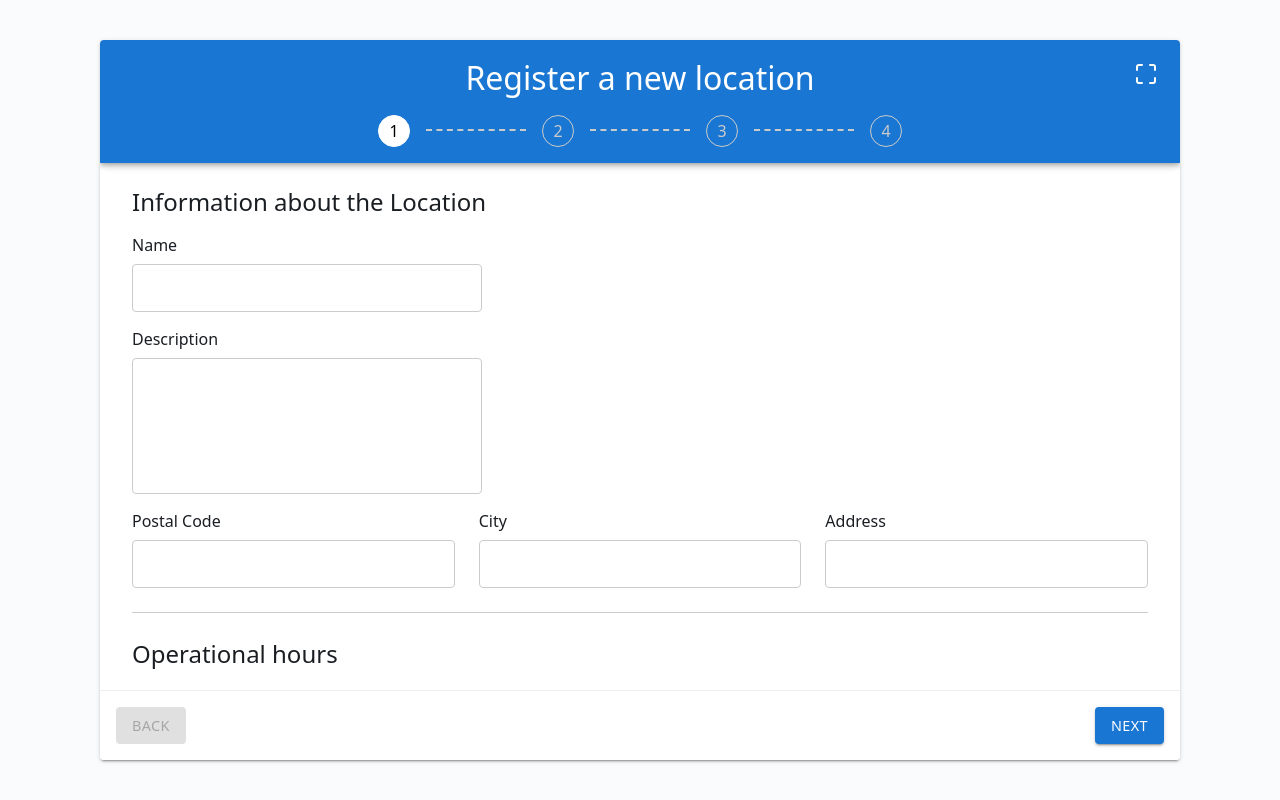
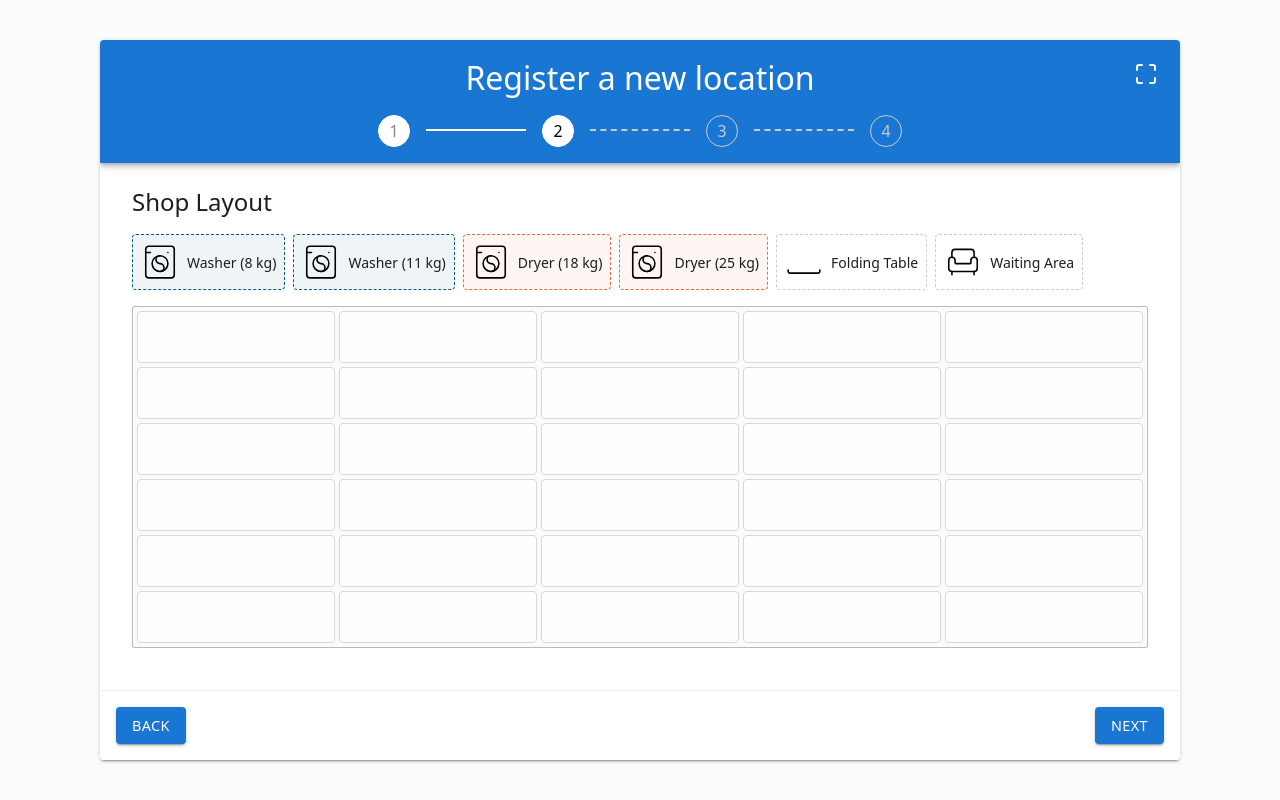
Before and after one commit to BalazsGyulai/ws2026-s17-r1-250, a React (Vite) app in the folder phase-2-src/: page / in a window 1280 px wide. Built offline with nearby package versions, Linux system fonts and the light colour scheme.

Commit message:
2.4.1 - items, drag multiple items, opacity, first machine beside wall validation

```diff
--- a/phase-2-src/src/App.jsx
+++ b/phase-2-src/src/App.jsx
@@ -4,9 +4,10 @@ import "./App.css";
 import Header from "./components/Header";
 import Footer from "./components/Footer";
 import Informations from "./pages/Informations";
+import ShopLayout from "./pages/ShopLayout";
 
 function App() {
-  const [steps, setSteps] = useState(0);
+  const [steps, setSteps] = useState(1);
 
   const changeStepsHandler = (val) => {
     setSteps(val);
@@ -18,7 +19,9 @@ function App() {
         <Header steps={steps} changeStepsHandler={changeStepsHandler} />
 
         <main className="main">
-          <Informations />
+          {steps == 0 ? <Informations /> : ""}
+          {steps == 1 ? <ShopLayout /> : ""}
+
           {/*
           <label className="cnr-label">
             <input type="checkbox" />
@@ -44,68 +47,7 @@ function App() {
 
           <hr />
 
-          <div className="dnd-row">
-            <div className="grid-item washer">
-              <img src="./assets/washing-machine.svg" alt="Washing Machine" />
-              <span>Washer (11 kg)</span>
-            </div>
-            <div className="grid-item dryer">
-              <img src="./assets/washing-machine.svg" alt="Drying Machine" />
-              <span>Dryer (25 kg)</span>
-            </div>
-            <div className="grid-item">
-              <img src="./assets/armchair.svg" alt="Waiting Area" />
-              <span>Waiting Area</span>
-            </div>
-            <div className="grid-item">
-              <img src="./assets/space.svg" alt="Folding Tables" />
-              <span>Folding Table</span>
-            </div>
-          </div>
 
-          <div className="grid">
-            <div className="grid-item empty"></div>
-            <div className="grid-item wall">
-              <span>Wall</span>
-            </div>
-            <div className="grid-item washer">
-              <img src="./assets/washing-machine.svg" alt="Washing Machine" />
-              <span>Washer (11 kg)</span>
-            </div>
-            <div className="grid-item dryer">
-              <img src="./assets/washing-machine.svg" alt="Drying Machine" />
-              <span>Dryer (25 kg)</span>
-            </div>
-            <div className="grid-item dryer">
-              <img src="./assets/washing-machine.svg" alt="Drying Machine" />
-              <span>Dryer (25 kg)</span>
-            </div>
-            <div className="grid-item entrance"></div>
-            <div className="grid-item empty"></div>
-            <div className="grid-item empty"></div>
-            <div className="grid-item empty"></div>
-            <div className="grid-item empty"></div>
-            <div className="grid-item empty"></div>
-            <div className="grid-item empty"></div>
-            <div className="grid-item empty"></div>
-            <div className="grid-item empty"></div>
-            <div className="grid-item empty"></div>
-            <div className="grid-item empty"></div>
-            <div className="grid-item empty"></div>
-            <div className="grid-item empty"></div>
-            <div className="grid-item empty"></div>
-            <div className="grid-item empty"></div>
-            <div className="grid-item empty"></div>
-            <div className="grid-item empty"></div>
-            <div className="grid-item empty"></div>
-            <div className="grid-item empty"></div>
-            <div className="grid-item empty"></div>
-            <div className="grid-item empty"></div>
-            <div className="grid-item empty"></div>
-            <div className="grid-item empty"></div>
-            <div className="grid-item empty"></div>
-            <div className="grid-item empty"></div>
-          </div>
 
           <hr />
 
--- /dev/null
+++ b/phase-2-src/src/pages/ShopLayout.jsx
@@ -0,0 +1,203 @@
+import React, { useState } from "react";
+import washingMachine from "../assets/washing-machine.svg";
+import space from "../assets/space.svg";
+import armchair from "../assets/armchair.svg";
+
+const ShopLayout = () => {
+  const [map_layout, setMap_layout] = useState([
+    [null, null, null, null, null],
+    [null, null, null, null, null],
+    [null, null, "wall", null, null],
+    [null, null, null, null, null],
+    [null, null, null, null, null],
+    [null, null, null, null, null]
+  ]);
+  let dragElement = null;
+  let dragEnter = { x: null, y: null };
+
+  const DrawGrid = () => {
+    let GRID_MAP = [];
+
+    for (let y = 0; y < map_layout.length; y++) {
+      let row = [];
+
+      for (let x = 0; x < map_layout[y].length; x++) {
+        row.push(map_layout[y][x]);
+      }
+
+      GRID_MAP.push(row);
+    }
+
+    return GRID_MAP.map((row, y) =>
+      row.map((column, x) => (
+        <div
+          key={`${y}${x}`}
+          className="grid-item empty"
+          onDragEnter={(e) => dragEnterHandler(e, x, y)}
+          onDragLeave={(e) => dragLeaveHandler(e)}
+          onDragOver={(e) => dragOverHandler(e)}
+        ></div>
+      ))
+    );
+  };
+
+  const dragStartHandler = (e, name) => {
+    dragElement = name;
+    console.log(dragElement);
+  };
+
+  const dragOverHandler = (e) => {
+    e.preventDefault();
+  };
+
+  const dragEnterHandler = (e, x, y) => {
+    e.preventDefault();
+    dragEnter.x = x;
+    dragEnter.y = y;
+
+    e.target.style.opacity = 0.25;
+
+    console.log(dragEnter);
+  };
+
+  const dragLeaveHandler = (e) => {
+    e.target.style.opacity = 0.75;
+    dragEnter.x = null;
+    dragEnter.y = null;
+  };
+
+  const dragEndHandler = () => {
+    if (dragEnter.x != null && dragEnter.y != null) {
+      let nextMap_Layout = [];
+      for (let y = 0; y < map_layout.length; y++) {
+        let row = [];
+
+        for (let x = 0; x < map_layout[y].length; x++) {
+          if (x == dragEnter.x && y == dragEnter.y) {
+            if (isThereWallBesideMe()) {
+              row.push(dragElement);
+            } else {
+              row.push(map_layout[y][x]);
+            }
+          } else {
+            row.push(map_layout[y][x]);
+          }
+        }
+
+        nextMap_Layout.push(row);
+      }
+
+      console.log(nextMap_Layout);
+    }
+  };
+
+  const isThereWallBesideMe = () => {
+    if (
+      dragEnter.y == 0 ||
+      dragEnter.y == map_layout.length - 1 ||
+      dragEnter.x == 0 ||
+      dragEnter.x == map_layout[dragEnter.y].length - 1
+    ) {
+      // sides
+      return true;
+    } else if (map_layout[dragEnter.y - 1][dragEnter.x] == "wall") {
+      // top side
+      return true;
+    } else if (map_layout[dragEnter.y + 1][dragEnter.x] == "wall") {
+      // bottom side
+      return true;
+    } else if (map_layout[dragEnter.y][dragEnter.x - 1] == "wall") {
+      // left side
+      return true;
+    } else if (map_layout[dragEnter.y][dragEnter.x + 1] == "wall") {
+      // right side
+      return true;
+    }
+
+    return false;
+  };
+
+  return (
+    <>
+      <h2>Shop Layout</h2>
+      <div className="dnd-row">
+        <div
+          className="grid-item washer"
+          onDragStart={(e) => dragStartHandler(e, "Washer (8 kg)")}
+          onDragEnd={() => dragEndHandler()}
+          draggable={true}
+        >
+          <img src={washingMachine} alt="Washing Machine" />
+          <span>Washer (8 kg)</span>
+        </div>
+        <div className="grid-item washer" draggable={true}>
+          <img src={washingMachine} alt="Washing Machine" />
+          <span>Washer (11 kg)</span>
+        </div>
+        <div className="grid-item dryer" draggable={true}>
+          <img src={washingMachine} alt="Drying Machine" />
+          <span>Dryer (18 kg)</span>
+        </div>
+        <div className="grid-item dryer" draggable={true}>
+          <img src={washingMachine} alt="Drying Machine" />
+          <span>Dryer (25 kg)</span>
+        </div>
+        <div className="grid-item" draggable={true}>
+          <img src={space} alt="Folding Tables" />
+          <span>Folding Table</span>
+        </div>
+        <div className="grid-item" draggable={true}>
+          <img src={armchair} alt="Waiting Area" />
+          <span>Waiting Area</span>
+        </div>
+      </div>
+
+      <div className="grid">
+        <DrawGrid />
+        {/* <div className="grid-item empty"></div>
+        <div className="grid-item wall">
+          <span>Wall</span>
+        </div>
+        <div className="grid-item washer">
+          <img src={washingMachine} alt="Washing Machine" />
+          <span>Washer (11 kg)</span>
+        </div>
+        <div className="grid-item dryer">
+          <img src={washingMachine} alt="Drying Machine" />
+          <span>Dryer (25 kg)</span>
+        </div>
+        <div className="grid-item dryer">
+          <img src={washingMachine} alt="Drying Machine" />
+          <span>Dryer (25 kg)</span>
+        </div>
+        <div className="grid-item entrance"></div>
+        <div className="grid-item empty"></div>
+        <div className="grid-item empty"></div>
+        <div className="grid-item empty"></div>
+        <div className="grid-item empty"></div>
+        <div className="grid-item empty"></div>
+        <div className="grid-item empty"></div>
+        <div className="grid-item empty"></div>
+        <div className="grid-item empty"></div>
+        <div className="grid-item empty"></div>
+        <div className="grid-item empty"></div>
+        <div className="grid-item empty"></div>
+        <div className="grid-item empty"></div>
+        <div className="grid-item empty"></div>
+        <div className="grid-item empty"></div>
+        <div className="grid-item empty"></div>
+        <div className="grid-item empty"></div>
+        <div className="grid-item empty"></div>
+        <div className="grid-item empty"></div>
+        <div className="grid-item empty"></div>
+        <div className="grid-item empty"></div>
+        <div className="grid-item empty"></div>
+        <div className="grid-item empty"></div>
+        <div className="grid-item empty"></div>
+        <div className="grid-item empty"></div> */}
+      </div>
+    </>
+  );
+};
+
+export default ShopLayout;
```
